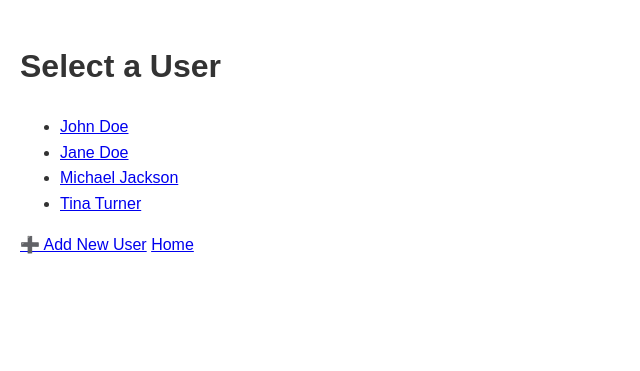
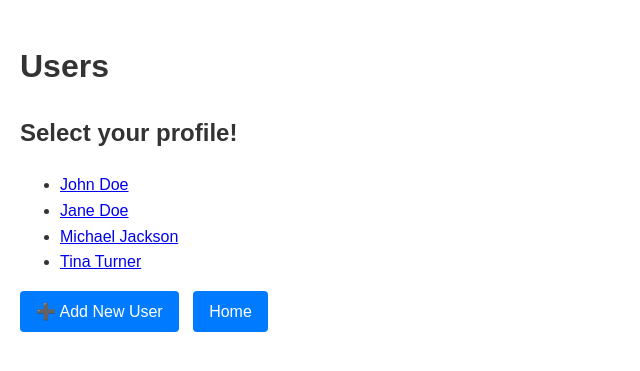
Before and after one commit to Martha-KW/movieweb_app, a Flask app: page /users in a window 1280 px wide. Shown: the top 371 px of the page, without its empty margins (0-640 px from the left). Run offline with Flask 3, Linux system fonts and the light colour scheme.

Commit message:
styling embelished

```diff
--- a/templates/add_movie.html
+++ b/templates/add_movie.html
@@ -25,7 +25,7 @@
     <label for="comment">Comment:</label>
     <textarea id="comment" name="comment" rows="3" cols="40"></textarea><br>
 
-    <button type="submit">Add Movie</button>
+    <a href type="submit" class="btn">Add Movie</a>
   </form>
-  <a href="{{ url_for('user_movies', user_id=user_id) }}">⬅ Back to Movie List</a>
+  <a href="{{ url_for('user_movies', user_id=user_id) }}" class="btn">⬅ Back to Movie List</a>
 {% endblock %}
--- a/templates/base.html
+++ b/templates/base.html
@@ -3,8 +3,9 @@
 <head>
     <meta charset="UTF-8">
     <meta name="viewport" content="width=device-width, initial-scale=1.0">
-    <title>Movie Database</title>
+    <title>{% block title %}Movie Database{% endblock %}</title>
     <link rel="stylesheet" href="{{ url_for('static', filename='styles.css') }}">
+    {% block extra_head %}{% endblock %} <!-- Für seiten-spezifisches CSS/JS -->
 </head>
 <body>
     <div class="flash-container">
--- a/templates/edit_movie.html
+++ b/templates/edit_movie.html
@@ -24,7 +24,7 @@
     <label for="comment">Comment:</label>
     <textarea id="comment" name="comment" rows="3">{{ movie.comment or '' }}</textarea><br>
 
-    <button type="submit">Save Changes</button>
+    <a href type="submit" class="btn">Save Changes</a>
   </form>
-  <a href="{{ url_for('user_movies', user_id=user_id) }}">Cancel</a>
+  <a href="{{ url_for('user_movies', user_id=user_id) }}" class="btn">Cancel</a>
 {% endblock %}
--- a/templates/movie_list.html
+++ b/templates/movie_list.html
@@ -8,8 +8,6 @@
 </head>
 <body>
 
-<!-- inserts a new movie for the user to the database -->
-<a href="{{ url_for('add_movie', user_id=user_id) }}">➕ Add a New Movie</a>
 
 <!-- should show the preferred movies of a user -->
 {% extends "base.html" %}
@@ -19,8 +17,8 @@
 
   <div class="table-controls">
     <a href="{{ url_for('add_movie', user_id=user_id) }}" class="btn">➕ Add a New Movie</a>
-    <a href="{{ url_for('home') }}">Home</a>
-    <a href="{{ url_for('list_users') }}">← Back to users</a>
+    <a href="{{ url_for('home') }}" class="btn">Home</a>
+    <a href="{{ url_for('list_users') }}" class="btn">← Back to users</a>
   </div>
 
   <div class="table-container">
--- a/templates/user_select.html
+++ b/templates/user_select.html
@@ -1,7 +1,10 @@
 {% extends "base.html" %}
 
+{% block title %}Users MovieWeb App{% endblock %} <!-- Überschreibt den Titel -->
+
 {% block content %}
-<h1>Select a User</h1>
+<h1> Users</h1>
+<h2>Select your profile!</h2>
 <ul>
   {% for user in users %}
     <li>
@@ -14,7 +17,7 @@
 
 <!-- "Add a user" link  -->
 <p>
-  <a href="{{ url_for('add_user') }}">➕ Add New User</a>
-<a href="{{ url_for('home') }}">Home</a>
+  <a href="{{ url_for('add_user') }}" class="btn">➕ Add New User</a>
+<a href="{{ url_for('home') }}" class="btn">Home</a>
 </p>
 {% endblock %}
```
Also changed, not shown: templates/movie_form.html (deleted, +0 -10 lines), data/movies.db.
